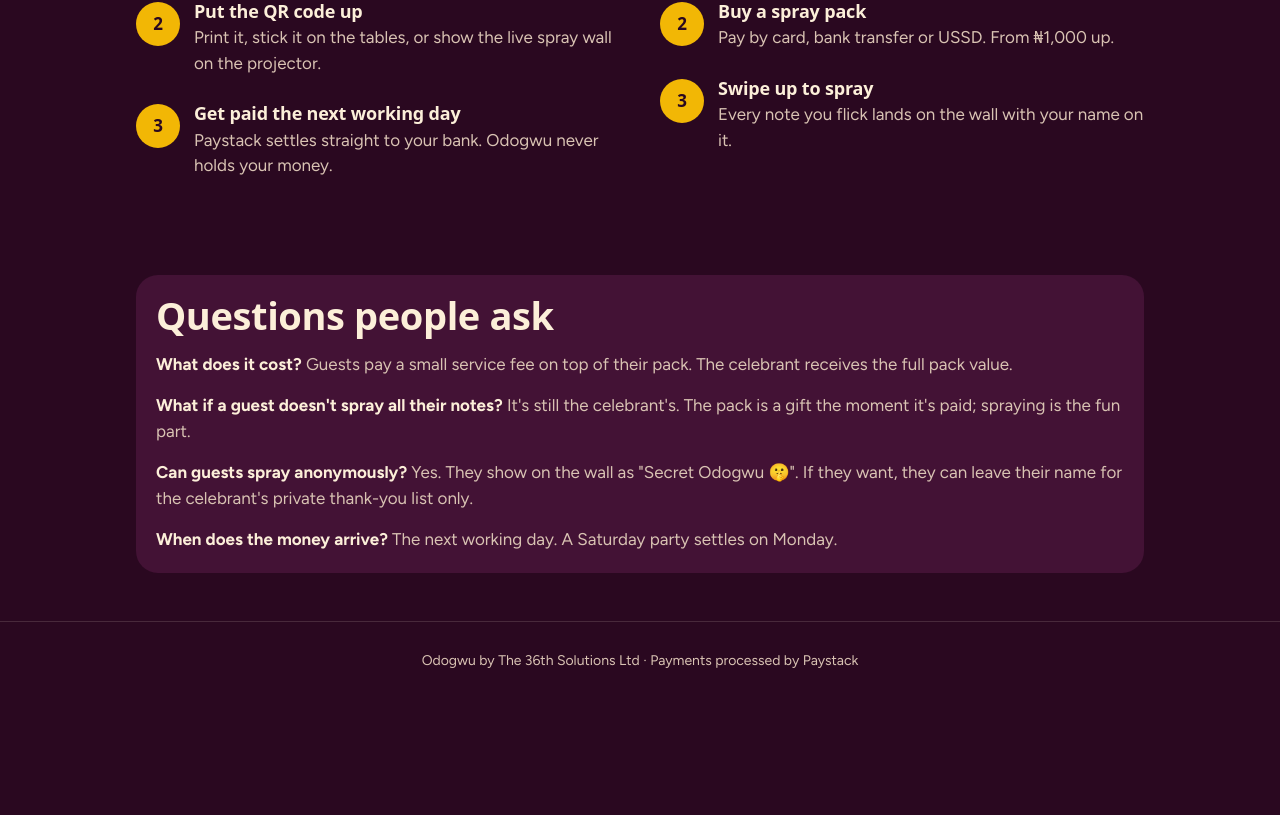
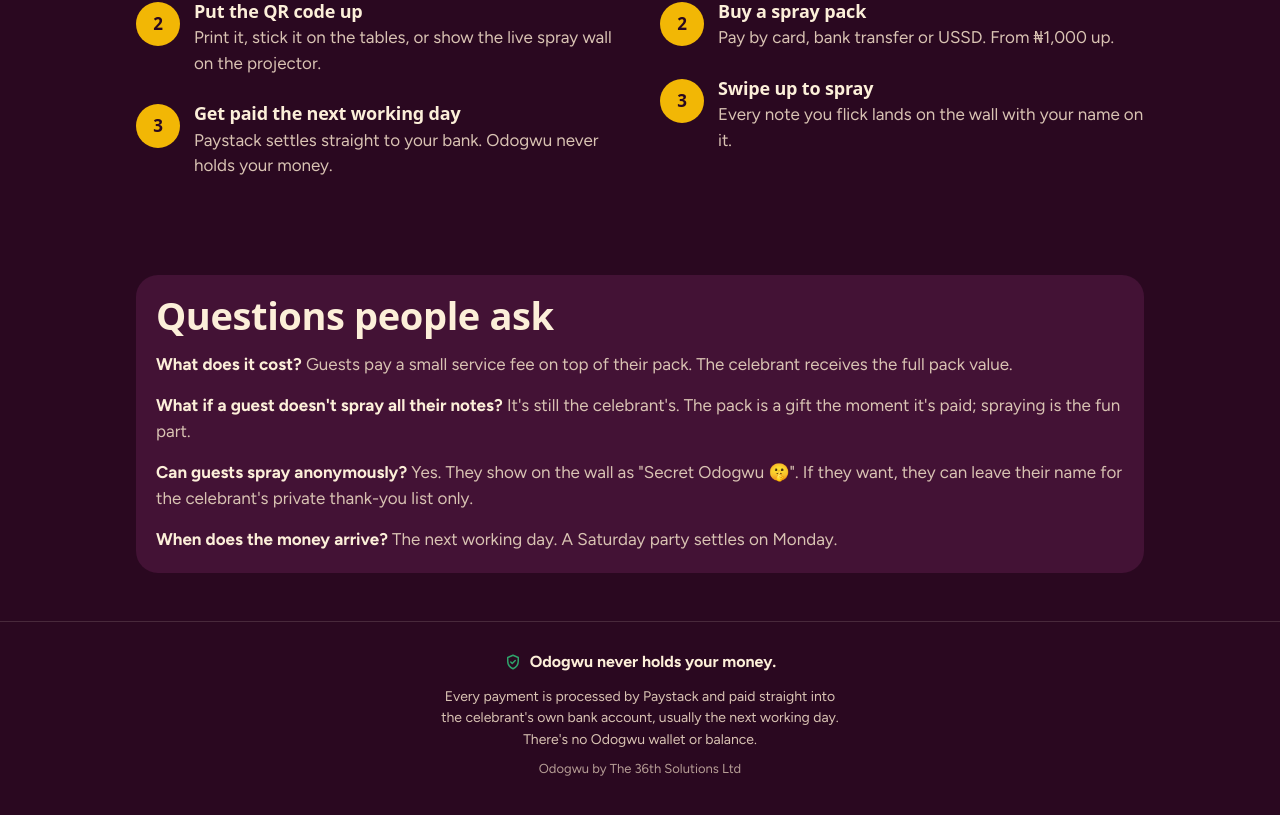
Before and after one commit to mcdavies4/odogwu, a Next.js app: page / in a window 1280 px wide. Shown: the part 900-1715 px from the top of the page. Before the commit the page ends 1599 px from the top, so only its background shows below. Built offline with nearby package versions, Linux system fonts and the light colour scheme; a web font is replaced by a local one.

Commit message:
Trust footer

```diff
--- a/app/e/[slug]/page.tsx
+++ b/app/e/[slug]/page.tsx
@@ -3,6 +3,7 @@
 import { feePercent } from "@/lib/money";
 import { GuestPay } from "@/components/GuestPay";
 import { Logo } from "@/components/Note";
+import { Footer } from "@/components/Footer";
 
 export const dynamic = "force-dynamic";
 
@@ -22,6 +23,7 @@
     : null;
 
   return (
+    <>
     <main className="wrap stack">
       <div className="brand"><Logo />Odogwu</div>
       <div>
@@ -37,5 +39,7 @@
         <div className="panel"><p>Spraying has closed for this celebration. Thank you for coming!</p></div>
       )}
     </main>
+    <Footer />
+    </>
   );
 }
--- a/app/globals.css
+++ b/app/globals.css
@@ -119,7 +119,13 @@
 .section h2 { font-size: clamp(26px, 5vw, 38px); margin-bottom: 24px; }
 .two-col { display: grid; gap: 40px; }
 @media (min-width: 860px) { .two-col { grid-template-columns: 1fr 1fr; } }
-.footer { border-top: 1px solid var(--line); padding: 28px 16px; text-align: center; color: var(--lace-dim); font-size: 14px; }
+.footer { border-top: 1px solid var(--line); padding: 28px 16px 36px; text-align: center; color: var(--lace-dim); font-size: 14px; line-height: 1.55; }
+.footer p { max-width: 46ch; margin: 0 auto; }
+.footer p + p { margin-top: 8px; }
+.footer-trust { display: inline-flex; align-items: center; gap: 8px; color: var(--lace); font-size: 16px; }
+.footer-trust svg { color: var(--leaf); flex: none; }
+.footer-small { font-size: 13px; opacity: .8; }
+@media print { .footer { display: none; } }
 
 /* Spray screen */
 .spray-app { min-height: 100dvh; display: grid; grid-template-rows: auto 1fr auto; padding: 16px; max-width: 520px; margin: 0 auto; user-select: none; }
--- a/app/h/[slug]/page.tsx
+++ b/app/h/[slug]/page.tsx
@@ -1,4 +1,5 @@
 import Link from "next/link";
+import { Footer } from "@/components/Footer";
 import { notFound } from "next/navigation";
 import { supabaseAdmin } from "@/lib/supabase-server";
 import { headers } from "next/headers";
@@ -97,6 +98,7 @@
           )}
         </section>
       </main>
+      <Footer />
     </>
   );
 }
--- a/app/h/[slug]/report/page.tsx
+++ b/app/h/[slug]/report/page.tsx
@@ -1,4 +1,5 @@
 import Link from "next/link";
+import { Footer } from "@/components/Footer";
 import { notFound } from "next/navigation";
 import { headers } from "next/headers";
 import { clientId } from "@/lib/security";
@@ -104,6 +105,7 @@
         )}
         <p className="small muted">Times are Lagos time. Paid through Paystack to {ev.account_name}, {ev.bank_name} ····{ev.account_last4}.</p>
       </main>
+      <Footer />
     </>
   );
 }
--- a/app/host/new/page.tsx
+++ b/app/host/new/page.tsx
@@ -2,6 +2,7 @@
 import { useEffect, useState } from "react";
 import { useRouter } from "next/navigation";
 import Link from "next/link";
+import { Footer } from "@/components/Footer";
 import { Logo } from "@/components/Note";
 import { BankPicker } from "@/components/BankPicker";
 
@@ -104,6 +105,7 @@
           <p className="small muted center">Payments are processed and settled by Paystack. Odogwu never holds your money.</p>
         </form>
       </main>
+      <Footer />
     </>
   );
 }
--- a/app/page.tsx
+++ b/app/page.tsx
@@ -1,4 +1,5 @@
 import Link from "next/link";
+import { Footer } from "@/components/Footer";
 import { Logo } from "@/components/Note";
 import { FlutterNote } from "@/components/FlutterNote";
 import { InstallButton } from "@/components/InstallButton";
@@ -84,7 +85,7 @@
         </div>
       </section>
 
-      <footer className="footer">Odogwu by The 36th Solutions Ltd · Payments processed by Paystack</footer>
+      <Footer />
     </>
   );
 }
--- /dev/null
+++ b/components/Footer.tsx
@@ -0,0 +1,18 @@
+/** Shared footer: makes it plain that Odogwu never holds anyone's money. */
+export function Footer() {
+  return (
+    <footer className="footer">
+      <p className="footer-trust">
+        <svg viewBox="0 0 24 24" width="18" height="18" aria-hidden="true" fill="none" stroke="currentColor" strokeWidth="2" strokeLinecap="round" strokeLinejoin="round">
+          <path d="M12 3l7 3v5c0 4.5-3 8.3-7 10-4-1.7-7-5.5-7-10V6z" /><path d="M9 12l2 2 4-4" />
+        </svg>
+        <strong>Odogwu never holds your money.</strong>
+      </p>
+      <p>
+        Every payment is processed by Paystack and paid straight into the celebrant&apos;s own bank account, usually the next
+        working day. There&apos;s no Odogwu wallet or balance.
+      </p>
+      <p className="footer-small">Odogwu by The 36th Solutions Ltd</p>
+    </footer>
+  );
+}
```
